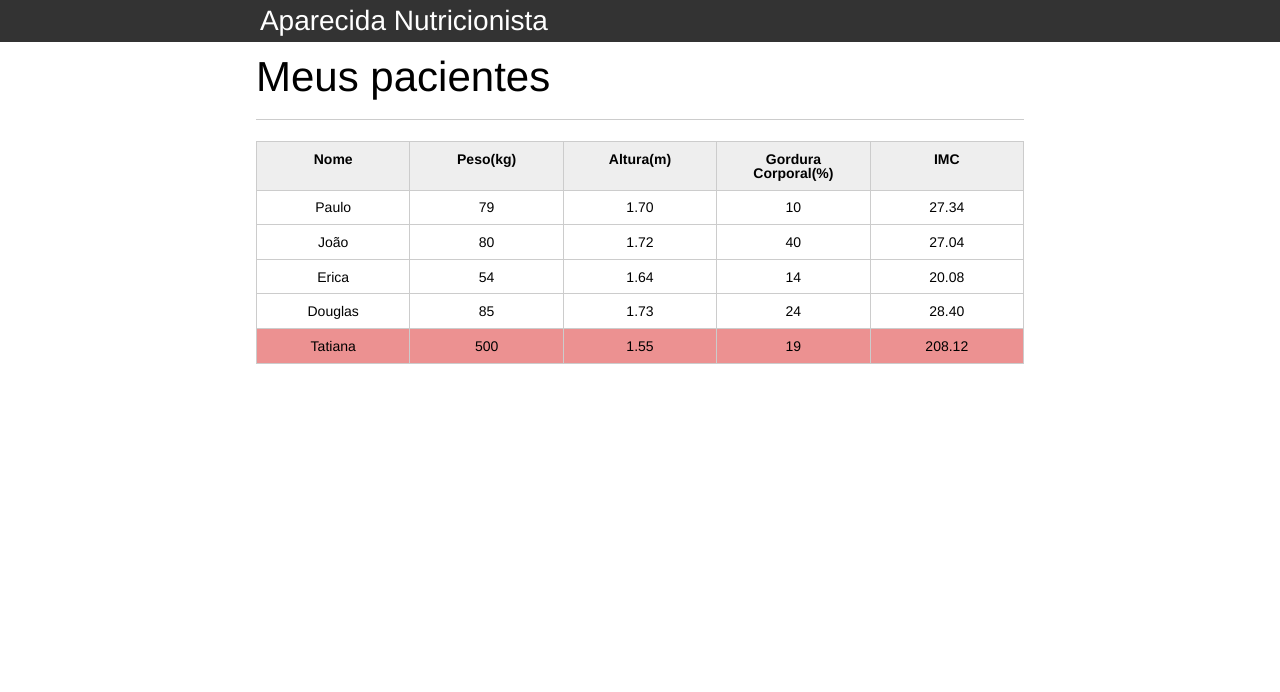
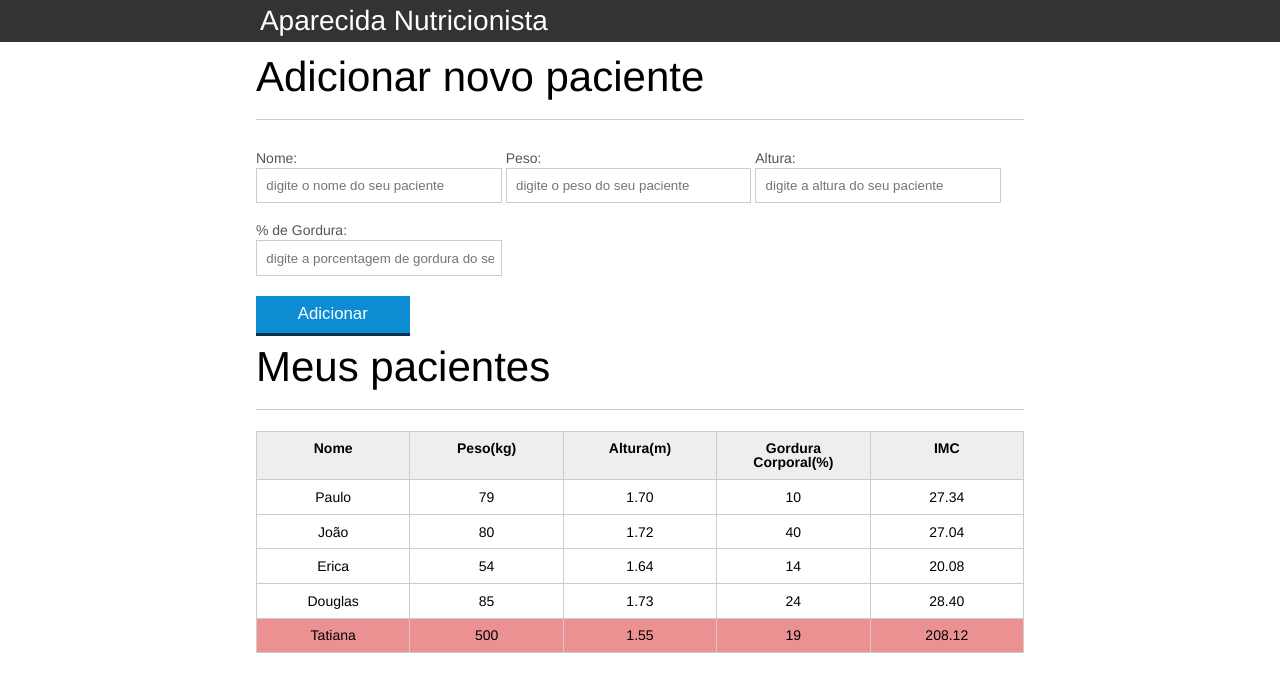
Before and after one commit to FelipeCoutinho/EstudosJavaScript, a plain HTML site: page introducao-javascript/index.html in a window 1280 px wide. Drawn offline with Linux system fonts and the light colour scheme.

Commit message:
eventPrevantedefaull

```diff
--- a/introducao-javascript/index.html
+++ b/introducao-javascript/index.html
@@ -16,6 +16,32 @@
 			</div>
 		</header>
 		<main>
+			<!-- ... -->
+			<section class="container">
+				<h2 id="titulo-form">Adicionar novo paciente</h2>
+				<form>
+
+					<div class="grupo">
+						<label for="nome">Nome:</label>
+						<input id="nome" name="nome" type="text" placeholder="digite o nome do seu paciente" class="campo">
+					</div>
+					<div class="grupo">
+						<label for="peso">Peso:</label>
+						<input id="peso" name="peso" type="text" placeholder="digite o peso do seu paciente" class="campo campo-medio">
+					</div>
+					<div class="grupo">
+						<label for="altura">Altura:</label>
+						<input id="altura" name="altura" type="text" placeholder="digite a altura do seu paciente" class="campo campo-medio">
+					</div>
+					<div class="grupo">
+						<label for="gordura">% de Gordura:</label>
+						<input id="gordura" type="text" placeholder="digite a porcentagem de gordura do seu paciente" class="campo campo-medio">
+					</div>
+
+					<button id="adicionar-paciente" class="botao bto-principal">Adicionar</button>
+
+				</form>
+			</section>
 			<section class="container">
 				<h2>Meus pacientes</h2>
 				<table>
--- a/introducao-javascript/js/main.js
+++ b/introducao-javascript/js/main.js
@@ -34,4 +34,15 @@ pacientes.forEach(paciente => {
         tdImc.textContent = imc.toFixed(2)
     }
 
+    localStorage.setItem("_PACIENTE",'TETE')
 })
+
+
+
+const btnSalvar = document.querySelector("#adicionar-paciente")
+
+function handleClick(Event){
+    Event.preventDefault()
+    console.log('jflsjflksdjflksdjflksdjflsjdflk');
+}
+btnSalvar.addEventListener('click',handleClick(Event))
```
Also changed, not shown: 1 other file.
